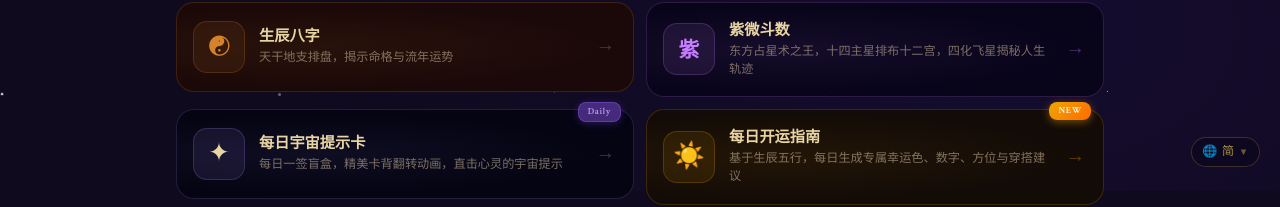
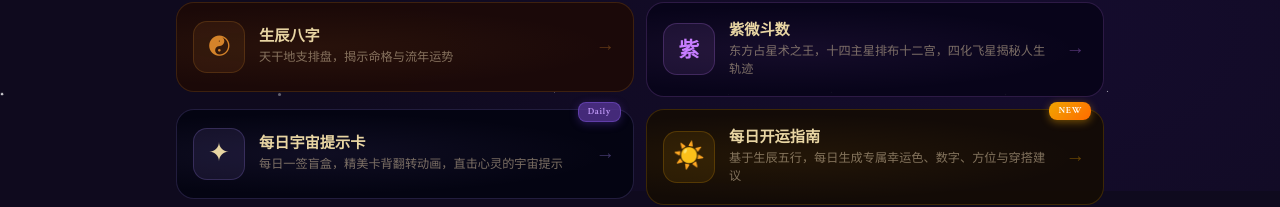
Before and after one commit to lymlililala/aiastrum, a Next.js app: page / in a window 1280 px wide. Shown: the part 609-816 px from the top of the page. Built offline with nearby package versions, Linux system fonts and the light colour scheme.

Commit message:
fix: 删除右下角重复的全局语言切换器，仅保留导航栏中的

```diff
--- a/src/app/layout.tsx
+++ b/src/app/layout.tsx
@@ -4,7 +4,6 @@ import { GeistSans } from "geist/font/sans";
 import { type Metadata } from "next";
 import { Analytics } from "@vercel/analytics/next";
 import { headers } from "next/headers";
-import { LangSwitcher } from "./components/LangSwitcher";
 import { LOCALE_LANG, getLocaleFromPath, type Locale } from "~/lib/i18n";
 
 const BASE_URL = "https://aiastrum.com";
@@ -62,12 +61,6 @@ export default async function RootLayout({
         <div className="stars-bg" />
         {/* 装饰星点 */}
         <Stars />
-        {/* 全局语言切换器（右下角悬浮，不干扰各页面布局） */}
-        <div style={{
-          position: "fixed", bottom: 24, right: 20, zIndex: 500,
-        }}>
-          <LangSwitcher />
-        </div>
         {children}
         <Analytics />
       </body>
```
